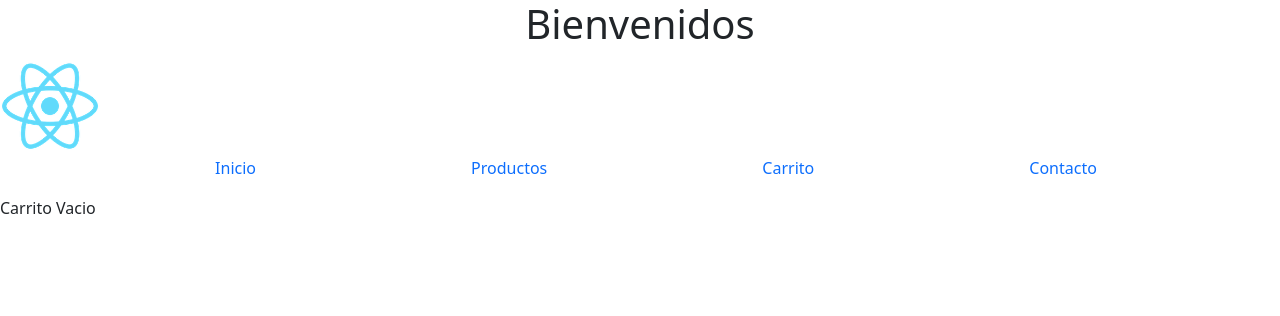
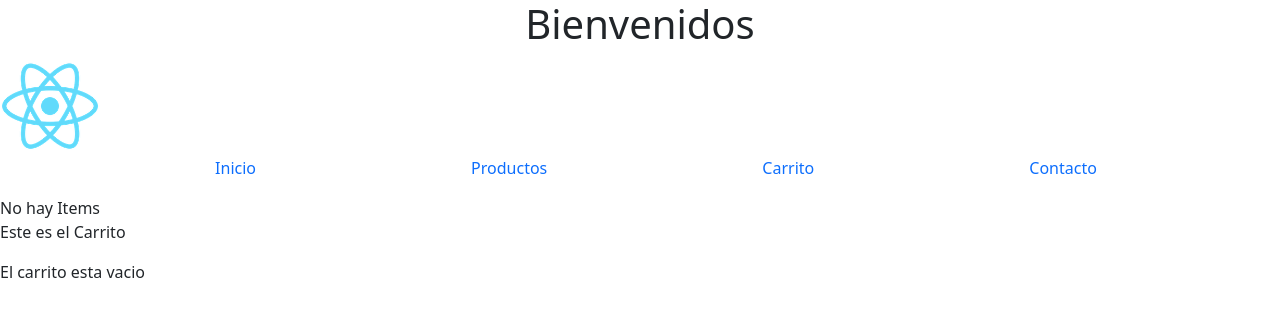
Before and after one commit to gonzaloelejalde/ReactJS, a React (Create React App) app: page /cart in a window 1280 px wide. Shown: the top 316 px of the page. Built offline with nearby package versions, Linux system fonts and the light colour scheme.

Commit message:
CartContext

```diff
--- a/src/app/Router.js
+++ b/src/app/Router.js
@@ -5,7 +5,8 @@ import Product from "../pages/Product"
 import Cart from "../pages/Cart"
 import ItemDetailContainer from "../components/ItemDetail/ItemDetailContainer"
 import React from "react"
-import { CartProvider } from "../components/Cart/Carrito"
+import ItemListContainer from "../components/ItemList/ItemListContainer"
+import CartProvider from "../components/Cart/CartContext"
 
 
 const Router = () => (
@@ -17,6 +18,7 @@ const Router = () => (
             {/*En path escribimos lo que el usuario esribira en la url*/}
             <Route path = "/product/" element = {<Product/>} />
             <Route path = "/cart/" element = {<Cart/>}/>
+            <Route path = "/product/:Id" element = {<ItemListContainer/>}/>
             <Route path = "/item/:itemId" element = {<ItemDetailContainer/>}/>
         </Routes>
     </BrowserRouter>
--- a/src/components/Cart/Carrito.js
+++ /dev/null
@@ -1,19 +0,0 @@
-import React, {createContext} from "react"
-import {useState} from "react"
-
-export const CartContext = createContext()
-
-export function CartProvider ({children}) {
-    const [carrito, setCarrito] = useState([])
-
-    const agregarAlCarrito = (item) => {
-        setCarrito((prevState) => [...prevState, item])
-
-    }
-    console.log(carrito)
-    return (
-        <CartContext.Provider value = {{carrito, agregarAlCarrito}}>
-            {children}
-        </CartContext.Provider>
-    )
-}
--- a/src/components/Cart/CartContext.js
+++ b/src/components/Cart/CartContext.js
@@ -1,24 +1,47 @@
-import React, { createContext } from "react"
-import { useContext } from "react"
-import { useState } from "react"
-const CartContext = createContext([])
-export const useCartContext = () => useContext(CartContext)
+import {createContext, useContext, useState} from "react"
 
-export function CartProvider({ children }) {
-    const [carrito, setCarrito] = useState([])
-    const limpiarCarrito = () => setCarrito([])
+const cartContext = createContext()
 
-    const eliminarProducto = (id) => setCarrito(carrito.filter(producto => producto.id !== id))
+export const {Provider} = cartContext
 
-    const agregarAlCarrito = (item, nuevaCantidad) => {
-        const nuevoCarrito = carrito.filter(prod => prod.id !== item.id)
-        nuevoCarrito.push({ ...item, cantidad: nuevaCantidad })
-        setCarrito(nuevoCarrito)
+export const useCartContext = () => useContext (cartContext)
+
+const CartProvider = ({children}) => {
+    const [cart, setCart] = useState([])
+    const [totalQty, setTotalQty] = useState(0)
+    const [totalPrice, setTotalPrice] = useState(0)
+
+    const addToCart = (details, quantity) => {
+        setTotalQty(totalQty + quantity)
+        setTotalPrice(totalPrice + details.price * quantity)
+
+        if(isInCart(details.id)){
+            const newCart = cart.map((item)=>{
+                if(item.id === details.id){
+                    return {...item, quantity: item.quantity + quantity}
+                }else {
+                    return item
+                }
+            })
+            setCart(newCart)
+        }else{
+            setCart([...cart, {...details, quantity: quantity}])
+        }
+
+        console.log(details)
+        console.log(quantity)
+
+
     }
-    console.log(carrito)
-    return (
-        <CartContext.Provider value={{ carrito, limpiarCarrito, eliminarProducto, agregarAlCarrito }}>
-            {children}
-        </CartContext.Provider>
-    )
+    const isInCart = (id) => {
+        return cart.find((details) => details.id === id)
+    }
+
+    const deleteProduct = (id) => setCart(cart.filter(details => details.id !== id))
+
+    const valorDelContexto = {cart, addToCart, totalQty, totalPrice, deleteProduct}
+
+    return <Provider value = {valorDelContexto}>{children}</Provider>
 }
+
+export default CartProvider
--- a/src/components/ItemCount.js
+++ b/src/components/ItemCount.js
@@ -1,7 +1,7 @@
 import React from 'react'
 import { useState } from 'react'
 
-const ItemCount = ({stock = 5, initial = 0, onAdd}) => {
+const ItemCount = ({stock = 5, initial = 1, onAdd}) => {
     const [cant, setCant] = useState (0)
     const [quantity, setQuantity] = React.useState(stock)
     const decrease = () => {
@@ -26,6 +26,8 @@ const ItemCount = ({stock = 5, initial = 0, onAdd}) => {
             +
         </button>
         <p>Stock disponible: {quantity}</p>
+
+        <button onClick = {() => {onAdd(cant)}}>Comprar</button>
     </div>
 
     )
--- a/src/components/ItemDetail/ItemDetail.js
+++ b/src/components/ItemDetail/ItemDetail.js
@@ -1,15 +1,14 @@
-import React, { useContext } from "react"
+import React from "react"
 import ItemCount from "../ItemCount"
 import {Link} from "react-router-dom"
-import { useState } from "react"
-import { CartContext } from "../Cart/Carrito"
+import { useCartContext } from "../Cart/CartContext"
 
 const ItemDetail = ({details}) => {
-    const {agregarAlCarrito} = useContext(CartContext)
-    const [data, setData] = useState([])
-    const onAdd = (q) =>{
-        setData(q)
+    const {addToCart} = useCartContext()
+    const onAdd = (quantity) =>{
+        addToCart(details, quantity)
     }
+
     return (
         <>
             <div className='cardDetail'>
@@ -17,7 +16,7 @@ const ItemDetail = ({details}) => {
                 <img className='imgLego' src={details.image} alt= "fto" />
                 <h2>Precio: ${details.price}</h2>
                 <p className='description'>Descripción: {details.description}</p>
-                <ItemCount stock = {5} onAdd = {onAdd}/>
+                <ItemCount stock = {5} initial = {1} onAdd = {onAdd}/>
             </div>
 
             <div className="botonDetail">
@@ -27,9 +26,6 @@ const ItemDetail = ({details}) => {
                 </button>
 
             </Link>
-            <div className="terminar">
-            <button className = "btn btn-dark" onClick = {() => agregarAlCarrito(data[0])}>Agregar al Carrito</button>
-            </div>
             </div>
 
         </>
--- a/src/components/NavBar/NavBar.js
+++ b/src/components/NavBar/NavBar.js
@@ -1,7 +1,9 @@
 import foto from "../../assets/logo.png"
 import { Link } from "react-router-dom"
+import { useCartContext } from "../Cart/CartContext"
 
 const NavBar = () => {
+    const {totalQty, totalPrice, cart} = useCartContext()
     return (
         <div>
             <div>
@@ -22,6 +24,9 @@ const NavBar = () => {
                     <li><Link to = "/contact/">Contacto</Link></li>
                 </ul>
             </div>
+            {cart.length > 0 ? <div><p>Cantidad de Productos: {totalQty}</p>
+            <p>Precio Total: ${totalPrice}</p></div>
+            : "No hay Items"}
         </div>
     )
 }
--- a/src/pages/Cart.js
+++ b/src/pages/Cart.js
@@ -1,16 +1,30 @@
-import React, { useContext } from 'react'
-import { CartContext } from '../components/Cart/Carrito'
+import React from 'react'
 import NavBar from '../components/NavBar/NavBar'
+import { useCartContext } from '../components/Cart/CartContext'
+
 
 const Cart = () => {
-    const {carrito} = useContext(CartContext)
-    console.log(carrito)
+    const {cart, deleteProduct} = useCartContext()
     return (
         <div>
             <NavBar/>
-            {carrito.length > 0 ? carrito.map(details=>
-            <h2>Producto Agregado</h2>)
-            : "Carrito Vacio"}
+            <p>Este es el Carrito</p>
+            {cart.length > 0 ? (
+                <>
+                <ul>
+                    {cart.map((item, index) => {
+                        return(<li key = {index}>
+                            <p>{item.title}</p>
+                            <p>Cantidad: {item.quantity}</p>
+                            <img src = {item.image} alt = "ftos"/>
+                            <p>${item.quantity*item.price}</p>
+                            <button onClick={() => deleteProduct(item.id)}>Eliminar del Carrito</button>
+                        </li>
+                        )
+                    })}
+                </ul>
+                </>
+            ) : <p>El carrito esta vacio</p>}
 
         </div>
     )
```
